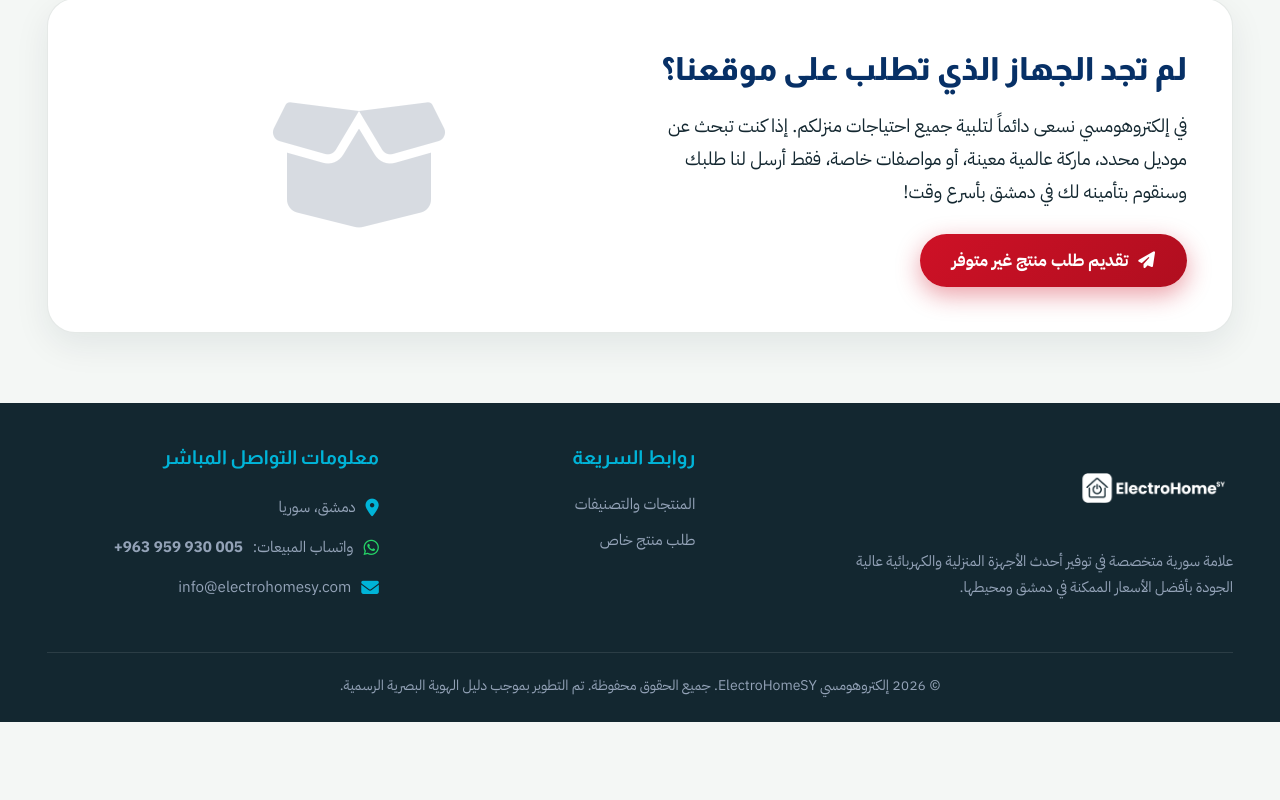
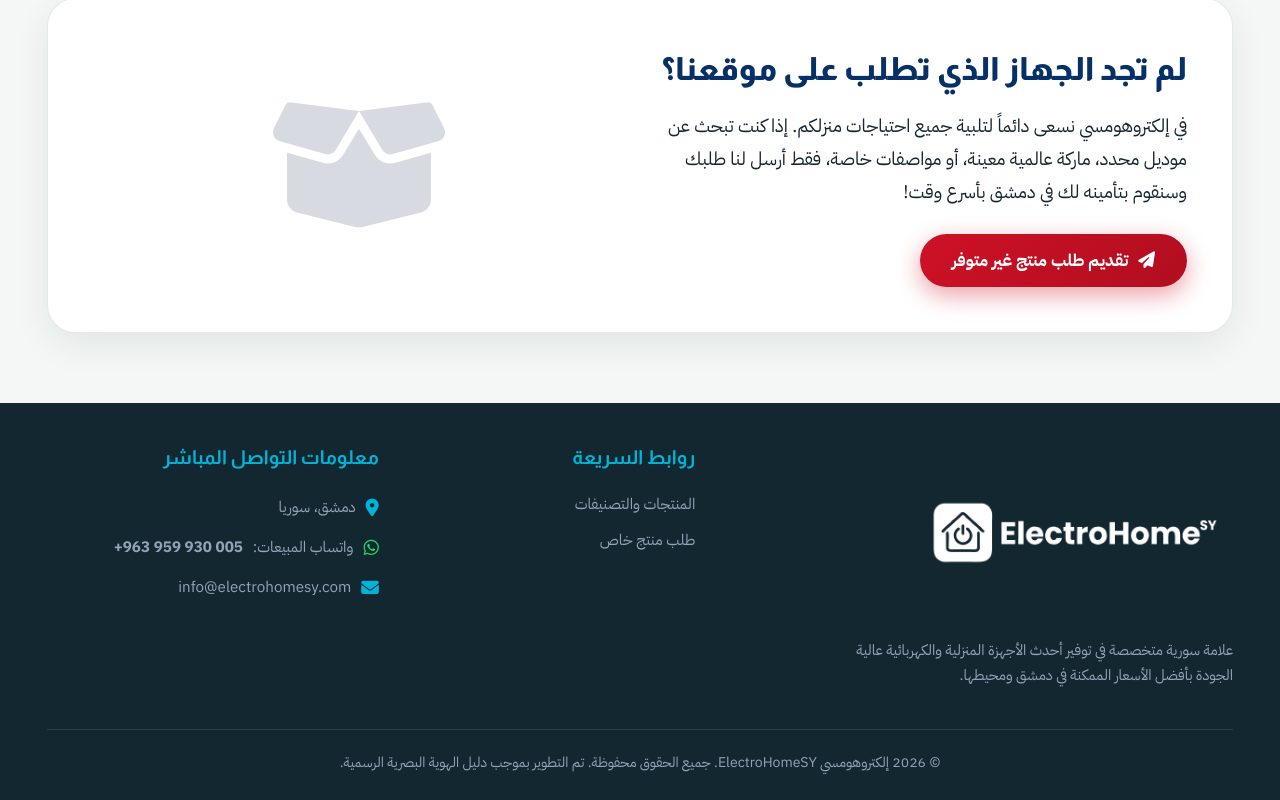
Before and after one commit to enesbakkar/electrohomesy, a website: page index.html in a window 1280 px wide. Shown: the part 1337-2137 px from the top of the page. Before the commit the page ends 2059 px from the top, so only its background shows below. Drawn offline with Linux system fonts and the light colour scheme; no server answers.

Commit message:
Footer logo: switch to width-based 100% fill so image fills full column regardless of PNG transparent padding

```diff
--- a/css/style.css
+++ b/css/style.css
@@ -492,14 +492,12 @@ header {
 footer { background: var(--onyx); color: var(--white); padding: 40px 0 25px 0; margin-top: 70px; }
 .footer-grid { display: grid; grid-template-columns: 1.8fr 1fr 1.2fr; gap: 40px; align-items: start; margin-bottom: 40px; }
 .footer-brand-col { display: flex; flex-direction: column; align-items: flex-start; margin-top: 0; padding-top: 0; }
-.footer-logo-link { display: block; margin-bottom: 16px; margin-top: 0; padding-top: 0; text-decoration: none; }
+.footer-logo-link { display: block; margin-bottom: 16px; margin-top: 0; padding-top: 0; text-decoration: none; width: 100%; }
 .footer-white-logo {
-    height: 90px;
-    max-height: 95px;
-    width: auto;
-    max-width: 250px;
+    width: 100%;
+    max-width: 320px;
+    height: auto;
     object-fit: contain;
-    object-position: left top;
     filter: brightness(0) invert(1);
     transition: transform 0.3s ease;
     display: block;
@@ -819,7 +817,8 @@ input:checked + .slider:before { transform: translateX(22px); }
     .footer-col-title { font-size: 1.1rem; margin-bottom: 12px; }
     .footer-links li { margin-bottom: 8px; font-size: 0.9rem; }
     .footer-contact-list { display: inline-block; text-align: right; }
-    .footer-white-logo { height: 80px !important; max-height: 90px !important; max-width: 200px !important; margin: 0 auto 16px auto; display: block; }
+    .footer-logo-link { width: 70%; margin: 0 auto 16px auto; }
+    .footer-white-logo { width: 100% !important; max-width: 220px !important; height: auto !important; margin: 0 auto 16px auto; display: block; }
     .copyright-bar { padding-top: 18px; padding-bottom: 30px; font-size: 0.82rem; line-height: 1.6; }
 }
 
--- a/index.html
+++ b/index.html
@@ -11,8 +11,8 @@
     <!-- FontAwesome 6 Icons -->
     <link rel="stylesheet" href="https://cdnjs.cloudflare.com/ajax/libs/font-awesome/6.5.1/css/all.min.css">
 
-    <!-- Custom Brand Stylesheet (Cache Busted v=1.2.2 Footer Logo Top Aligned No Gap) -->
-    <link rel="stylesheet" href="/css/style.css?v=1.2.2">
+    <!-- Custom Brand Stylesheet (Cache Busted v=1.2.3 Footer Logo Width-Based Column Fill) -->
+    <link rel="stylesheet" href="/css/style.css?v=1.2.3">
 </head>
 
 <body>
--- a/public/css/style.css
+++ b/public/css/style.css
@@ -492,14 +492,12 @@ header {
 footer { background: var(--onyx); color: var(--white); padding: 40px 0 25px 0; margin-top: 70px; }
 .footer-grid { display: grid; grid-template-columns: 1.8fr 1fr 1.2fr; gap: 40px; align-items: start; margin-bottom: 40px; }
 .footer-brand-col { display: flex; flex-direction: column; align-items: flex-start; margin-top: 0; padding-top: 0; }
-.footer-logo-link { display: block; margin-bottom: 16px; margin-top: 0; padding-top: 0; text-decoration: none; }
+.footer-logo-link { display: block; margin-bottom: 16px; margin-top: 0; padding-top: 0; text-decoration: none; width: 100%; }
 .footer-white-logo {
-    height: 90px;
-    max-height: 95px;
-    width: auto;
-    max-width: 250px;
+    width: 100%;
+    max-width: 320px;
+    height: auto;
     object-fit: contain;
-    object-position: left top;
     filter: brightness(0) invert(1);
     transition: transform 0.3s ease;
     display: block;
@@ -819,7 +817,8 @@ input:checked + .slider:before { transform: translateX(22px); }
     .footer-col-title { font-size: 1.1rem; margin-bottom: 12px; }
     .footer-links li { margin-bottom: 8px; font-size: 0.9rem; }
     .footer-contact-list { display: inline-block; text-align: right; }
-    .footer-white-logo { height: 80px !important; max-height: 90px !important; max-width: 200px !important; margin: 0 auto 16px auto; display: block; }
+    .footer-logo-link { width: 70%; margin: 0 auto 16px auto; }
+    .footer-white-logo { width: 100% !important; max-width: 220px !important; height: auto !important; margin: 0 auto 16px auto; display: block; }
     .copyright-bar { padding-top: 18px; padding-bottom: 30px; font-size: 0.82rem; line-height: 1.6; }
 }
 
```
Also changed, not shown: public/index.html (+2 -2 lines).
